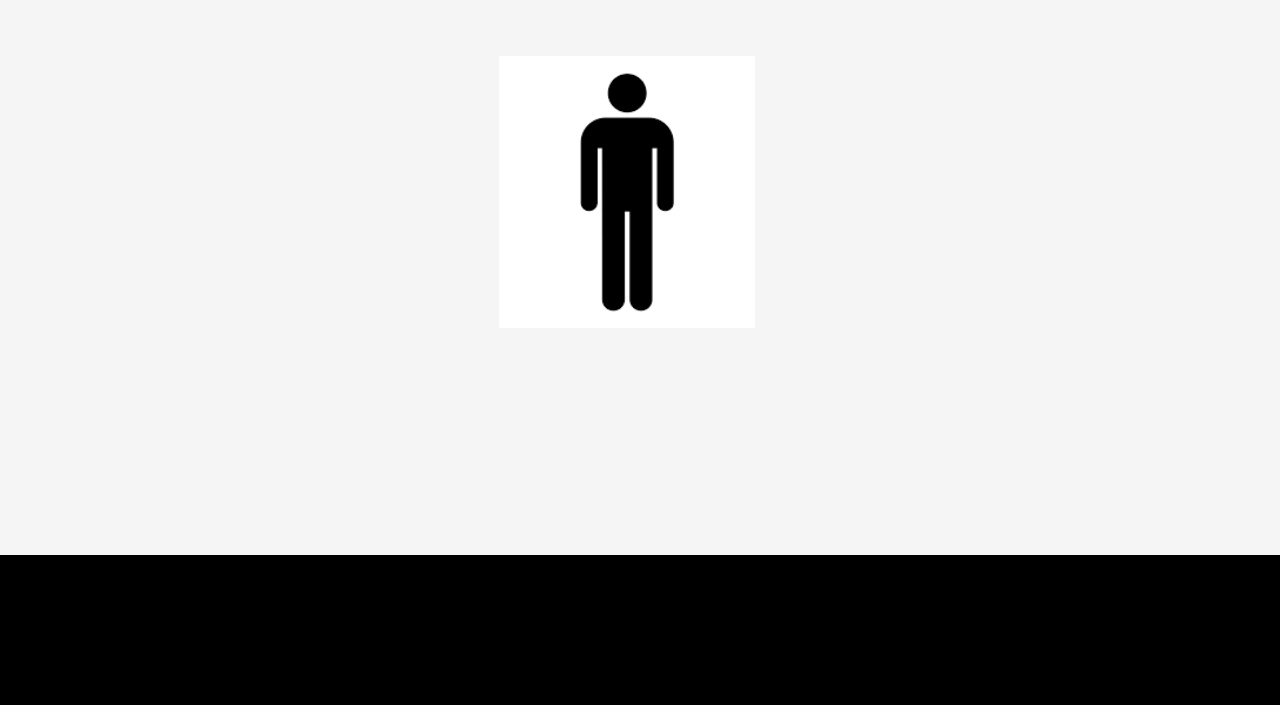
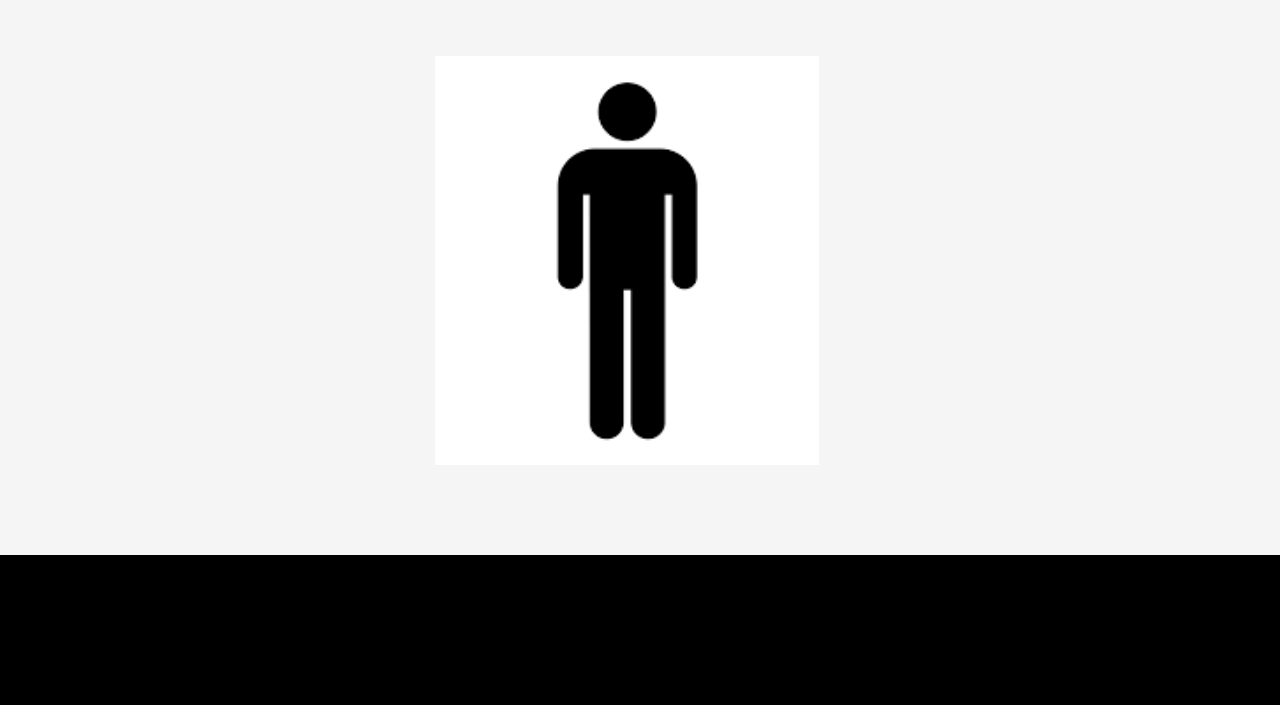
Before and after one commit to evanneff1/Group-10, a Django app: page /1 in a window 1280 px wide. Shown: the part 95-800 px from the top of the page. Run offline with Django 4.2, Linux system fonts and the light colour scheme.

Commit message:
fixing pic

```diff
--- a/Missing_Persons/missing_persons/home/templates/person.html
+++ b/Missing_Persons/missing_persons/home/templates/person.html
@@ -94,7 +94,7 @@
       }
 
       .firstrow img {
-        width: 20vw;
+        width: 30vw;
         height: auto;
       }
 
```
